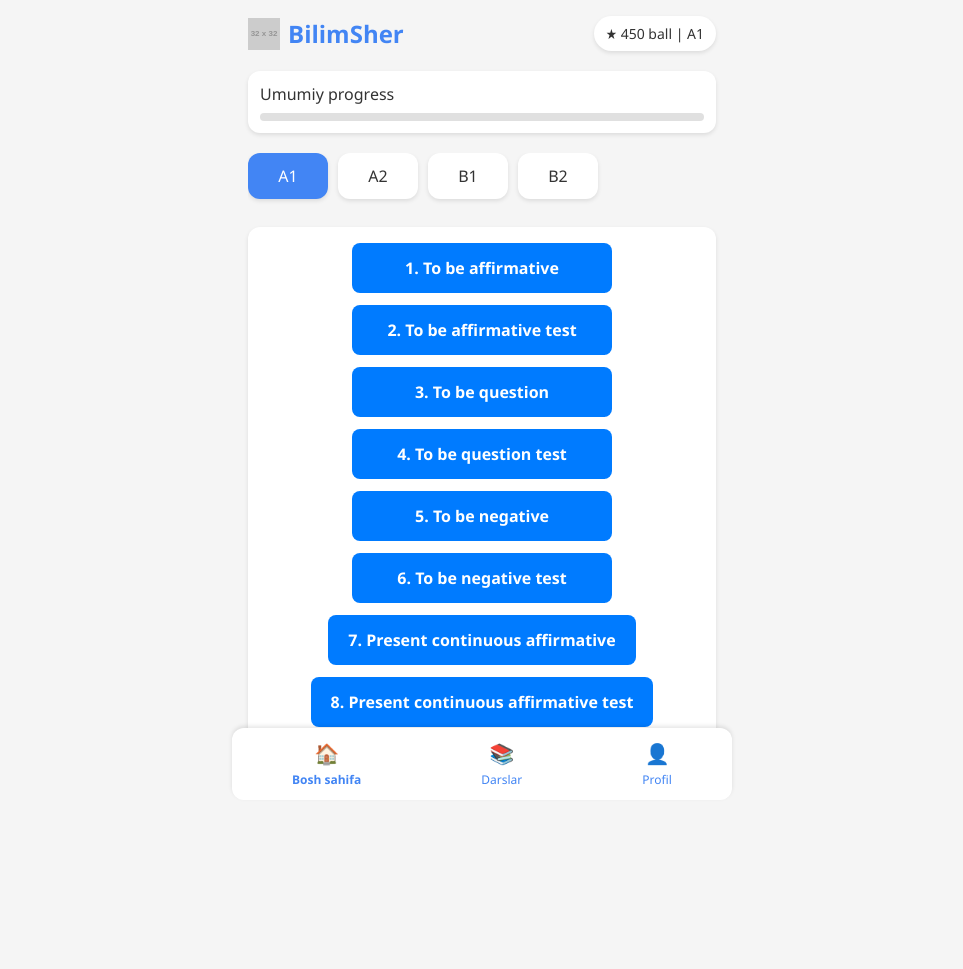
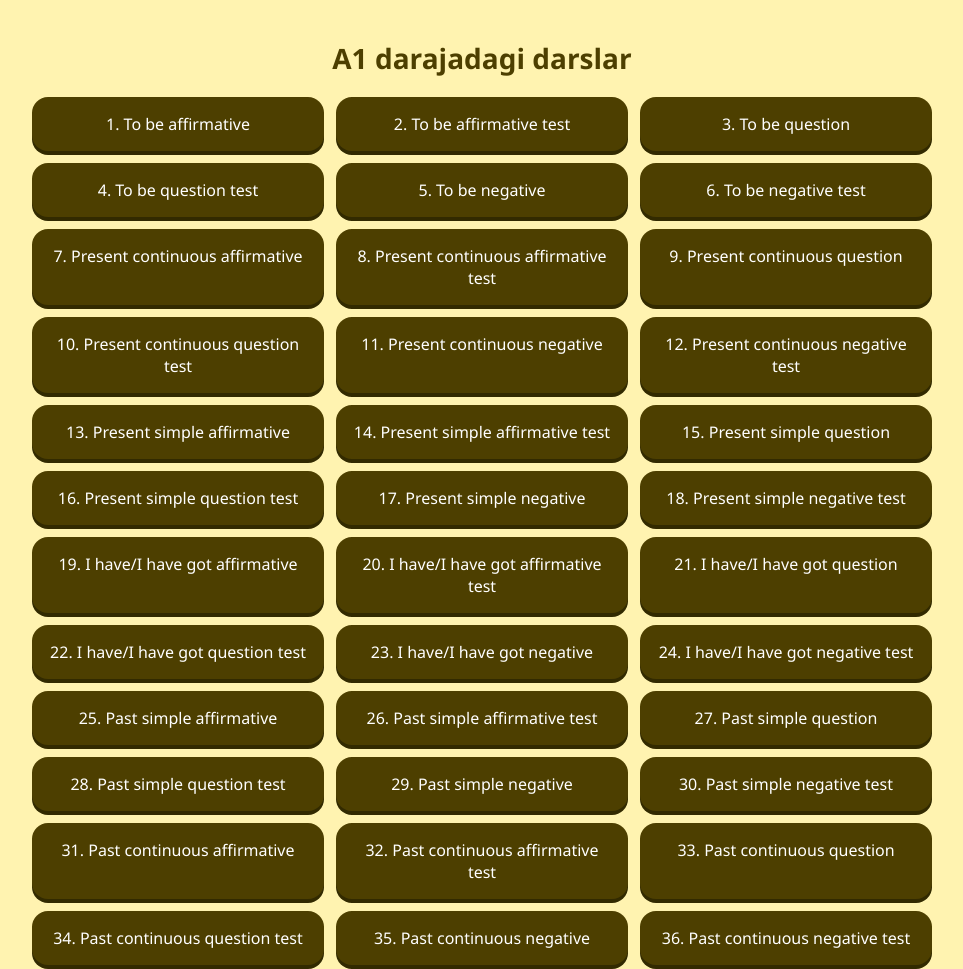
Before and after one commit to BILIMOLINGBOT/BilimSher-, a plain HTML site: page index.html in a window 1280 px wide. Shown: the whole page, without its empty margins (158-1121 px from the left). Before the commit the page ends 863 px from the top, so only its background shows below. Drawn offline with Linux system fonts and the light colour scheme; placeholder pictures from the web are drawn by us.

Commit message:
Update index.html

```diff
--- a/index.html
+++ b/index.html
@@ -1,275 +1,86 @@
 <!DOCTYPE html>
 <html lang="uz">
 <head>
-  <meta charset="UTF-8">
-  <meta name="viewport" content="width=device-width, initial-scale=1.0">
-  <title>BilimSher</title>
+  <meta charset="UTF-8" />
+  <meta name="viewport" content="width=device-width, initial-scale=1.0"/>
+  <title>Bilim App</title>
   <style>
-    * {
+    body {
+      background-color: #fff3b0;
+      font-family: 'Segoe UI', sans-serif;
       margin: 0;
-      padding: 0;
-      box-sizing: border-box;
-      font-family: 'Segoe UI', Tahoma, Geneva, Verdana, sans-serif;
+      padding: 20px;
+      text-align: center;
     }
-    body {
-      background-color: #f5f5f5;
-      color: #333;
-      padding: 16px;
-      max-width: 500px;
-      margin: 0 auto;
-      padding-bottom: 100px; /* pastki navigatsiya paneli uchun joy */
-    }
-    .header {
-      display: flex;
-      justify-content: space-between;
-      align-items: center;
+    h1 {
+      font-size: 28px;
       margin-bottom: 20px;
-    }
-    .logo {
-      display: flex;
-      align-items: center;
-      font-size: 24px;
-      font-weight: bold;
-      color: #4285F4;
-    }
-    .logo img {
-      width: 32px;
-      margin-right: 8px;
-    }
-    .user-info {
-      background-color: #fff;
-      padding: 8px 12px;
-      border-radius: 20px;
-      box-shadow: 0 2px 4px rgba(0,0,0,0.1);
-      font-size: 14px;
-    }
-    .progress-container {
-      background-color: #fff;
-      padding: 12px;
-      border-radius: 12px;
-      margin-bottom: 20px;
-      box-shadow: 0 2px 4px rgba(0,0,0,0.1);
-    }
-    .progress-bar {
-      width: 100%;
-      height: 8px;
-      background-color: #e0e0e0;
-      border-radius: 4px;
-      margin-top: 8px;
-      overflow: hidden;
-    }
-    .progress-fill {
-      height: 100%;
-      width: 25%;
-      background-color: #34A853;
-      border-radius: 4px;
-    }
-    .levels {
-      display: flex;
-      overflow-x: auto;
-      gap: 10px;
-      margin-bottom: 20px;
-      padding-bottom: 8px;
-    }
-    .level {
-      min-width: 80px;
-      padding: 12px;
-      background-color: #fff;
-      border-radius: 12px;
-      text-align: center;
-      box-shadow: 0 2px 4px rgba(0,0,0,0.1);
-      cursor: pointer;
-    }
-    .level.active {
-      background-color: #4285F4;
-      color: white;
-    }
-    .lessons {
-      background-color: #fff;
-      border-radius: 12px;
-      padding: 16px;
-      box-shadow: 0 2px 4px rgba(0,0,0,0.1);
-      margin-bottom: 20px;
+      color: #4d3f00;
     }
     .button-container {
-      display: flex;
-      flex-wrap: wrap;
+      display: grid;
+      grid-template-columns: repeat(auto-fit, minmax(280px, 1fr));
       gap: 12px;
-      justify-content: center;
+      max-width: 900px;
+      margin: auto;
     }
-    a.button {
-      display: inline-block;
-      background-color: #007bff;
+    .button {
+      background-color: #4d3f00;
       color: white;
+      padding: 16px;
+      border: none;
+      border-radius: 16px;
+      font-size: 16px;
+      box-shadow: 0 4px 0 #322a00;
+      transition: transform 0.1s, box-shadow 0.1s;
       text-decoration: none;
-      padding: 14px 20px;
-      border-radius: 8px;
-      font-weight: bold;
-      font-size: 16px;
-      min-width: 260px;
-      text-align: center;
-      transition: background-color 0.3s ease;
+      display: block;
     }
-    a.button:hover {
-      background-color: #0056b3;
-    }
-    @media (max-width: 600px) {
-      a.button {
-        min-width: 100%;
-        font-size: 14px;
-        padding: 12px 10px;
-      }
-    }
-    .navigation {
-      display: flex;
-      justify-content: space-around;
-      background-color: #fff;
-      padding: 12px 0;
-      border-radius: 12px;
-      box-shadow: 0 -2px 4px rgba(0,0,0,0.1);
-      position: fixed;
-      bottom: 0;
-      left: 0;
-      right: 0;
-      max-width: 500px;
-      margin: 0 auto;
-    }
-    .nav-item {
-      display: flex;
-      flex-direction: column;
-      align-items: center;
-      font-size: 12px;
-      color: #4285F4;
-    }
-    .nav-item.active {
-      font-weight: bold;
-    }
-    .nav-icon {
-      font-size: 20px;
-      margin-bottom: 4px;
-    }
-
-    /* Active button style */
-    a.button.active {
-      background-color: #34A853;
-      color: white;
-      box-shadow: 0 4px 8px rgba(0, 0, 0, 0.2);
+    .button:active {
+      transform: translateY(2px);
+      box-shadow: 0 2px 0 #322a00;
     }
   </style>
 </head>
 <body>
-
-  <div class="header">
-    <div class="logo">
-      <img src="https://via.placeholder.com/32" alt="BilimSher Logo">
-      BilimSher
-    </div>
-    <div class="user-info">
-      ★ 450 ball | A1
-    </div>
+  <h1>A1 darajadagi darslar</h1>
+  <div class="button-container">
+    <a href="1.html" class="button">1. To be affirmative</a>
+    <a href="2.html" class="button">2. To be affirmative test</a>
+    <a href="3.html" class="button">3. To be question</a>
+    <a href="4.html" class="button">4. To be question test</a>
+    <a href="5.html" class="button">5. To be negative</a>
+    <a href="6.html" class="button">6. To be negative test</a>
+    <a href="7.html" class="button">7. Present continuous affirmative</a>
+    <a href="8.html" class="button">8. Present continuous affirmative test</a>
+    <a href="9.html" class="button">9. Present continuous question</a>
+    <a href="10.html" class="button">10. Present continuous question test</a>
+    <a href="11.html" class="button">11. Present continuous negative</a>
+    <a href="12.html" class="button">12. Present continuous negative test</a>
+    <a href="13.html" class="button">13. Present simple affirmative</a>
+    <a href="14.html" class="button">14. Present simple affirmative test</a>
+    <a href="15.html" class="button">15. Present simple question</a>
+    <a href="16.html" class="button">16. Present simple question test</a>
+    <a href="17.html" class="button">17. Present simple negative</a>
+    <a href="18.html" class="button">18. Present simple negative test</a>
+    <a href="19.html" class="button">19. I have/I have got affirmative</a>
+    <a href="20.html" class="button">20. I have/I have got affirmative test</a>
+    <a href="21.html" class="button">21. I have/I have got question</a>
+    <a href="22.html" class="button">22. I have/I have got question test</a>
+    <a href="23.html" class="button">23. I have/I have got negative</a>
+    <a href="24.html" class="button">24. I have/I have got negative test</a>
+    <a href="25.html" class="button">25. Past simple affirmative</a>
+    <a href="26.html" class="button">26. Past simple affirmative test</a>
+    <a href="27.html" class="button">27. Past simple question</a>
+    <a href="28.html" class="button">28. Past simple question test</a>
+    <a href="29.html" class="button">29. Past simple negative</a>
+    <a href="30.html" class="button">30. Past simple negative test</a>
+    <a href="31.html" class="button">31. Past continuous affirmative</a>
+    <a href="32.html" class="button">32. Past continuous affirmative test</a>
+    <a href="33.html" class="button">33. Past continuous question</a>
+    <a href="34.html" class="button">34. Past continuous question test</a>
+    <a href="35.html" class="button">35. Past continuous negative</a>
+    <a href="36.html" class="button">36. Past continuous negative test</a>
   </div>
-
-  <div class="progress-container">
-    <div>Umumiy progress</div>
-    <div class="progress-bar">
-      <div class="progress-fill"></div>
-    </div>
-  </div>
-
-  <div class="levels">
-    <div class="level active">A1</div>
-    <div class="level">A2</div>
-    <div class="level">B1</div>
-    <div class="level">B2</div>
-  </div>
-
-  <div class="lessons">
-    <div class="button-container">
-      <a href="1.html" class="button" data-level="A1">1. To be affirmative</a>
-      <a href="2.html" class="button" data-level="A1">2. To be affirmative test</a>
-      <a href="3.html" class="button" data-level="A1">3. To be question</a>
-      <a href="4.html" class="button" data-level="A1">4. To be question test</a>
-      <a href="5.html" class="button" data-level="A1">5. To be negative</a>
-      <a href="6.html" class="button" data-level="A1">6. To be negative test</a>
-      <a href="7.html" class="button" data-level="A2">7. Present continuous affirmative</a>
-      <a href="8.html" class="button" data-level="A2">8. Present continuous affirmative test</a>
-      <!-- ... davom ettiriladi ... -->
-    </div>
-  </div>
-
-  <div class="navigation">
-    <div class="nav-item active">
-      <div class="nav-icon">🏠</div>
-      Bosh sahifa
-    </div>
-    <div class="nav-item">
-      <div class="nav-icon">📚</div>
-      Darslar
-    </div>
-    <div class="nav-item">
-      <div class="nav-icon">👤</div>
-      Profil
-    </div>
-  </div>
-
-  <script>
-    // 1. Faol darsni ajratish
-    const links = document.querySelectorAll('a.button');
-    links.forEach(link => {
-      if (link.getAttribute('href') === window.location.pathname.split('/').pop()) {
-        link.classList.add('active');
-      }
-    });
-
-    // 2. Darajani tanlab darslarni filtrlash
-    const levelButtons = document.querySelectorAll('.level');
-    const lessons = document.querySelectorAll('.button-container a');
-
-    levelButtons.forEach(btn => {
-      btn.addEventListener('click', () => {
-        levelButtons.forEach(b => b.classList.remove('active'));
-        btn.classList.add('active');
-
-        const selectedLevel = btn.textContent.trim();
-
-        lessons.forEach(lesson => {
-          if (lesson.dataset.level === selectedLevel) {
-            lesson.style.display = 'inline-block';
-          } else {
-            lesson.style.display = 'none';
-          }
-        });
-
-        localStorage.setItem('activeLevel', selectedLevel);
-      });
-    });
-
-    // Sahifa yuklanganda tanlangan darajani tiklash
-    window.addEventListener('DOMContentLoaded', () => {
-      const savedLevel = localStorage.getItem('activeLevel') || 'A1';
-      document.querySelector(`.level:contains(${savedLevel})`)?.click();
-    });
-
-    // 3. Progress bar hisoblash
-    const totalLessons = lessons.length;
-    let completed = 0;
-
-    lessons.forEach(lesson => {
-      const href = lesson.getAttribute('href');
-      if (localStorage.getItem(`done_${href}`)) {
-        completed++;
-      }
-
-      // Dars tugmasi bosilganda uni bajarilgan deb saqlash
-      lesson.addEventListener('click', () => {
-        localStorage.setItem(`done_${href}`, true);
-      });
-    });
-
-    const progressFill = document.querySelector('.progress-fill');
-    const percent = Math.round((completed / totalLessons) * 100);
-    progressFill.style.width = percent + '%';
-  </script>
-
 </body>
 </html>
```
